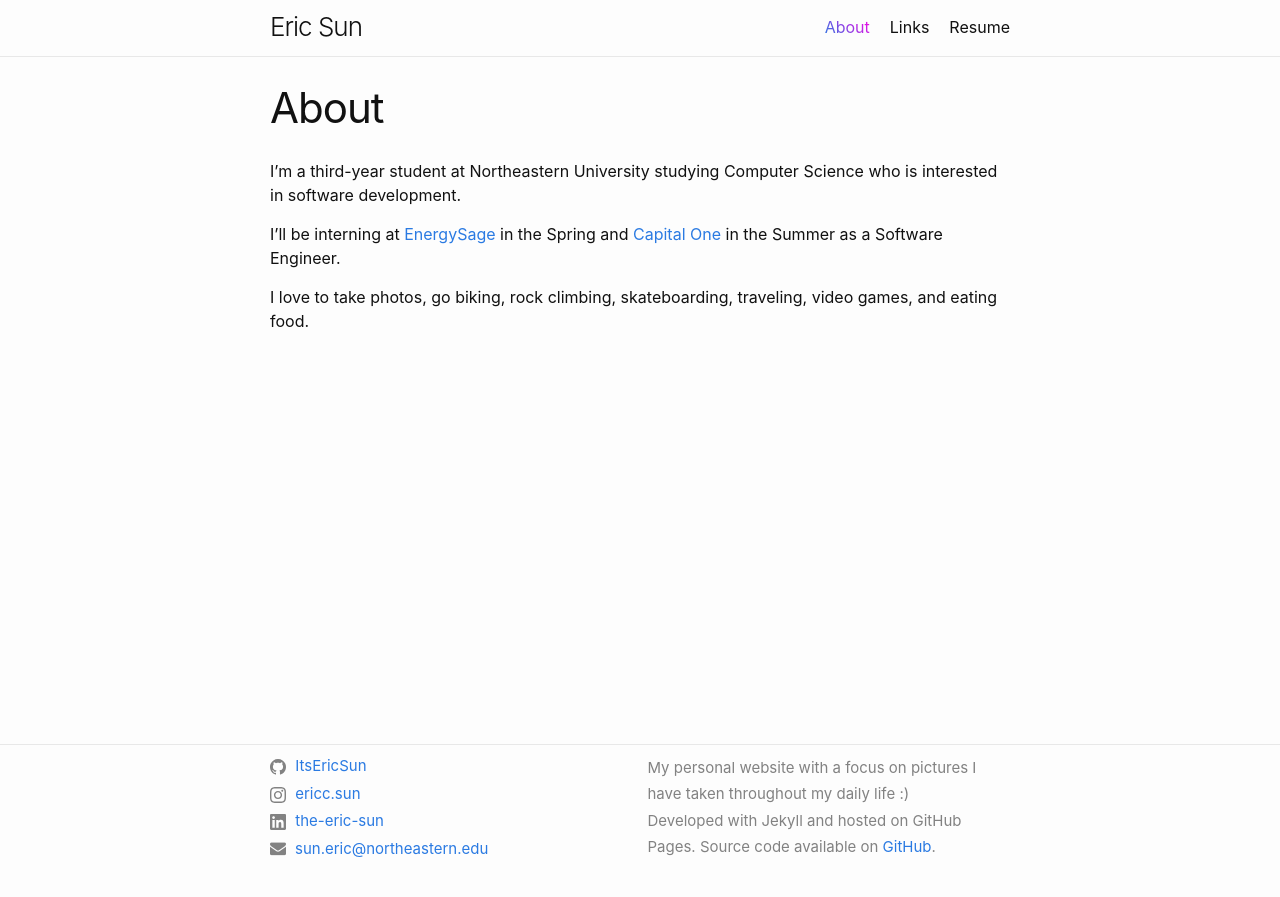
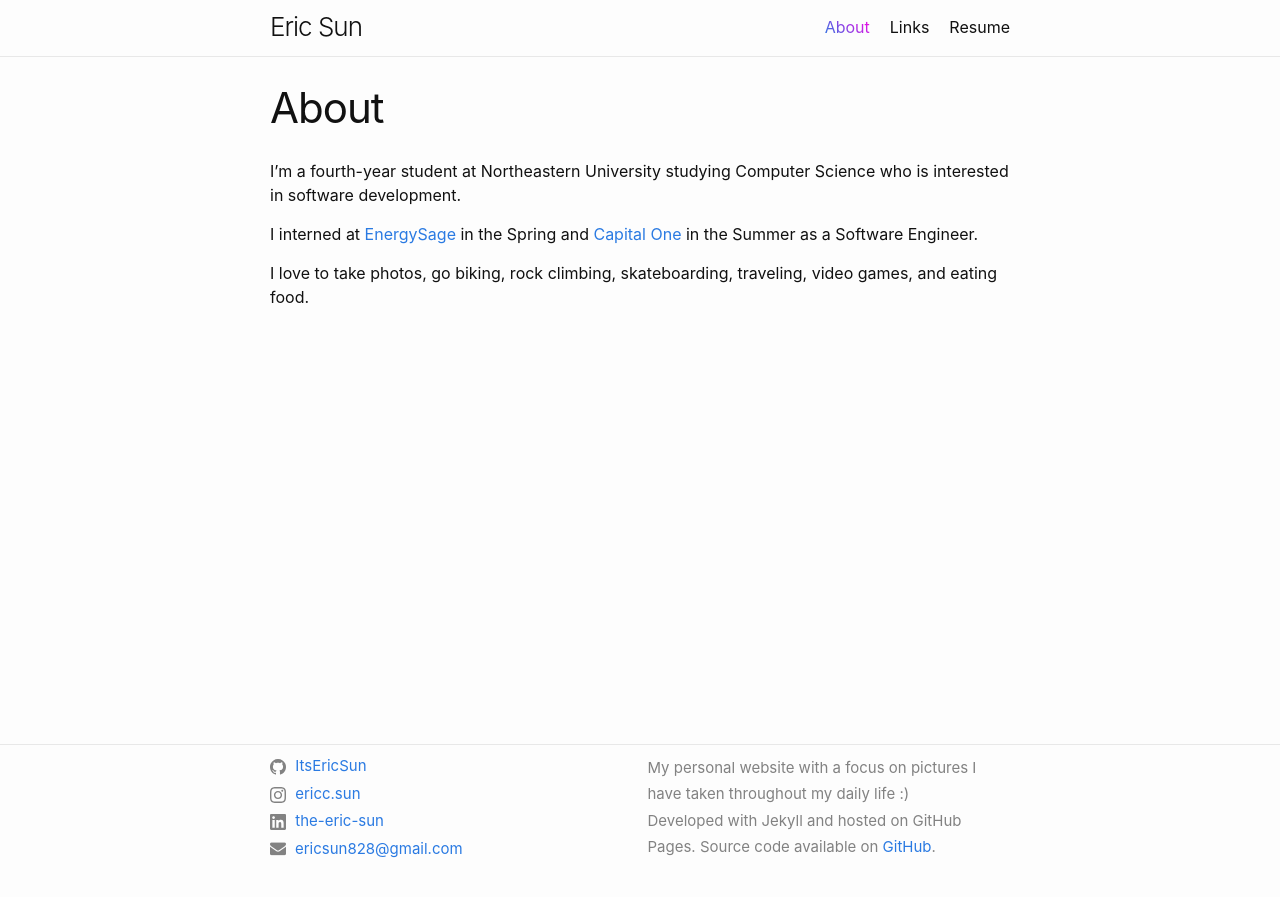
Before and after one commit to ItsEricSun/itsericsun.github.io, a Jekyll site: the page built from about.markdown, in a window 1280 px wide. Shown: the top 897 px of the page. Built offline with Jekyll 4.4.1, drawn with Linux system fonts in a browser that asks for light colours; comment, search, counter and statistics services are not loaded.

Commit message:
bio updates

```diff
--- a/_config.yml
+++ b/_config.yml
@@ -20,7 +20,7 @@
 
 author: Eric Sun
 title: Eric Sun
-email: sun.eric@northeastern.edu
+email: ericsun828@gmail.com
 description: >- # this means to ignore newlines until "baseurl:"
   ʕっ•ᴥ•ʔっ
 footer_description: |
--- a/about.markdown
+++ b/about.markdown
@@ -4,8 +4,8 @@ title: About
 permalink: /about/
 ---
 
-I'm a third-year student at Northeastern University studying Computer Science who is interested in software development.
+I'm a fourth-year student at Northeastern University studying Computer Science who is interested in software development.
 
-I'll be interning at [EnergySage](https://www.energysage.com/) in the Spring and [Capital One](https://www.capitalone.com/) in the Summer as a Software Engineer.
+I interned at [EnergySage](https://www.energysage.com/) in the Spring and [Capital One](https://www.capitalone.com/) in the Summer as a Software Engineer.
 
 I love to take photos, go biking, rock climbing, skateboarding, traveling, video games, and eating food.
```
